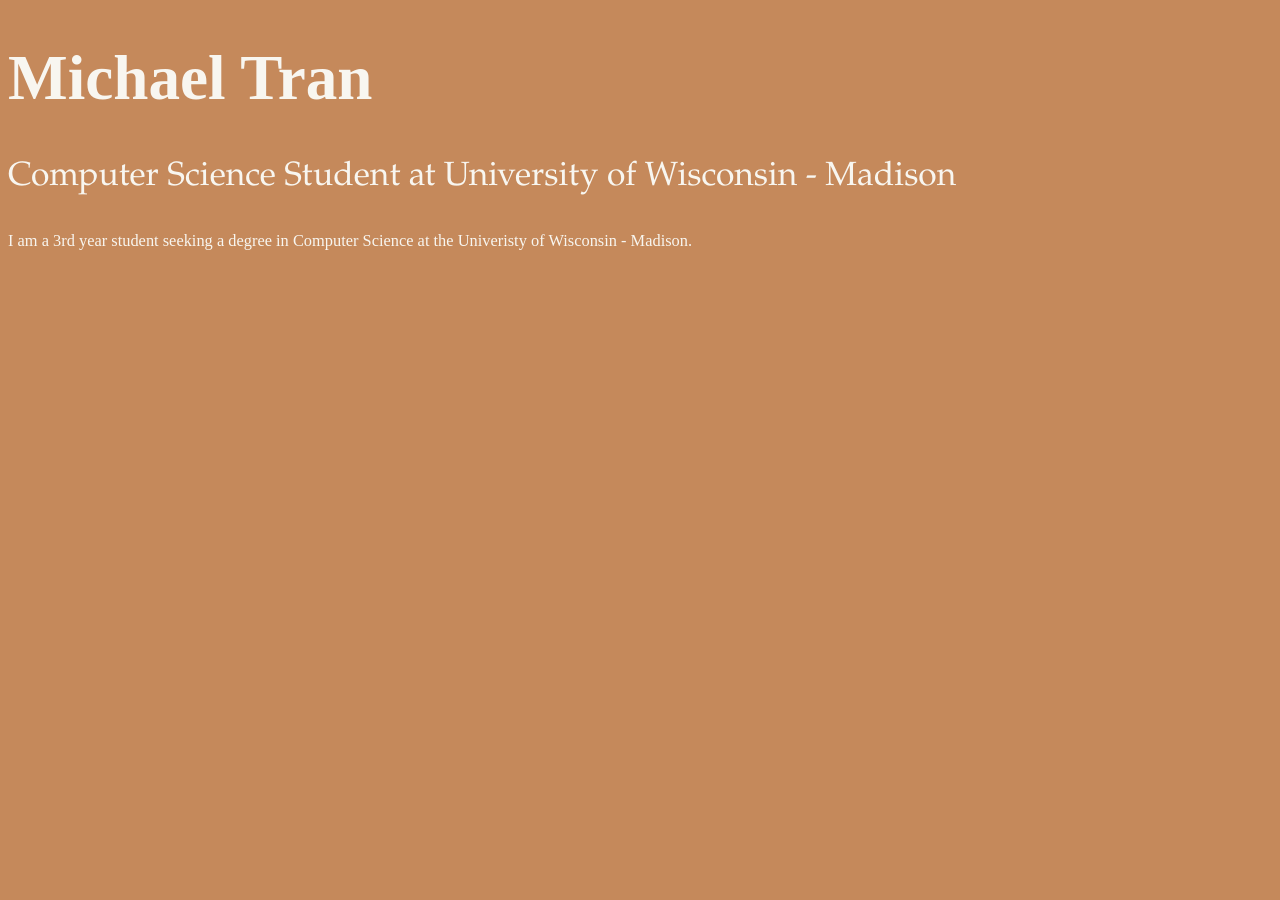
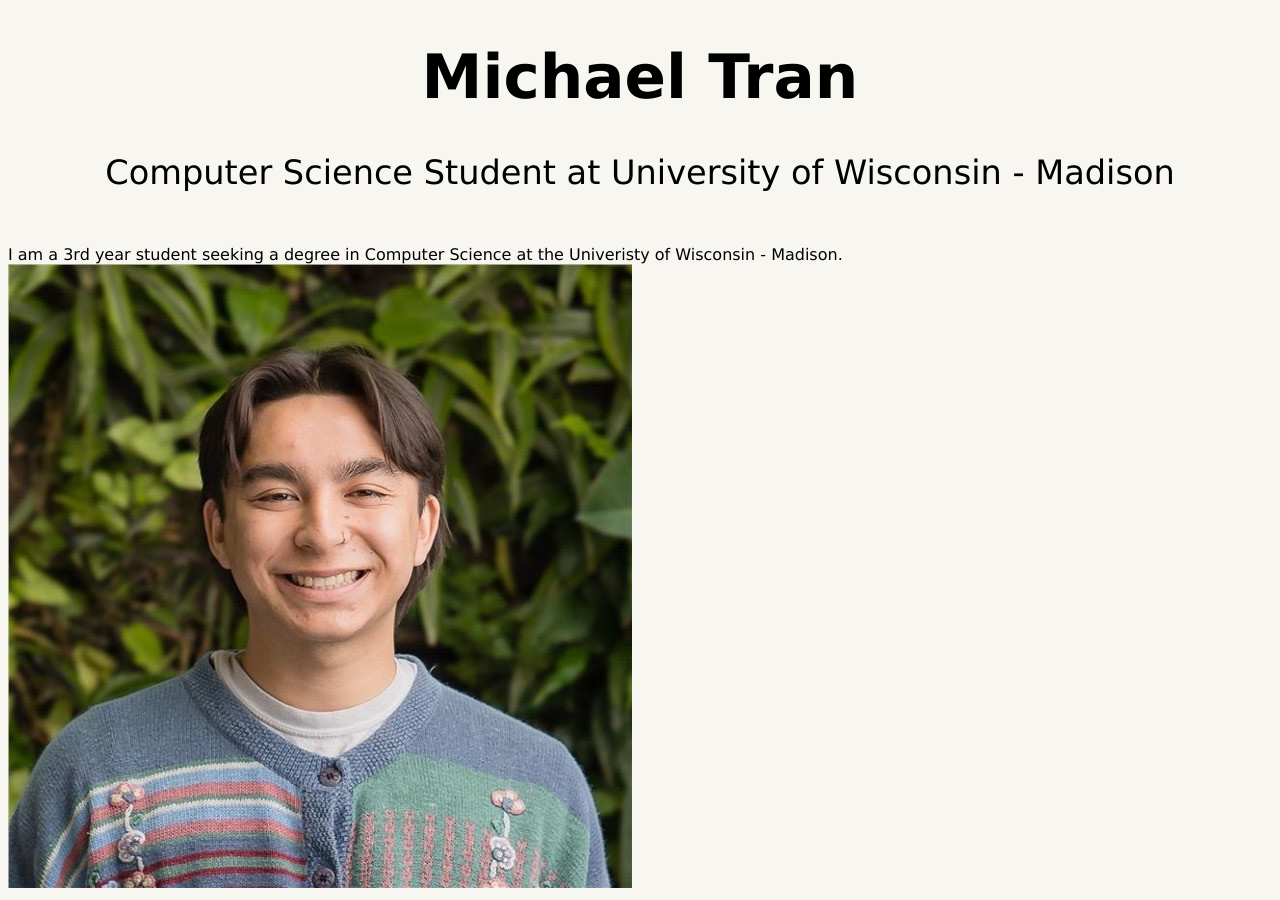
Before and after one commit to michael-tran12/michael-tran12.github.io, a plain HTML site: page index.html in a window 1280 px wide. Before the commit the page ends 800 px from the top, so only its background shows below. Drawn offline with Linux system fonts and the light colour scheme.

Commit message:
Adding more

```diff
--- a/index.html
+++ b/index.html
@@ -1,15 +1,17 @@
 <!DOCTYPE html>
 <html>
 <body>
+<link rel="stylesheet" href="styles.css">
 
-<h1>Michael Tran</h1>
-    <link rel="stylesheet" href="styles.css">
-    <p id="subtitle">Computer Science Student at University of Wisconsin - Madison</p>
+<h1 style="color:black; text-align:center">Michael Tran</h1>
+    <p id="subtitle"; text-align:center>Computer Science Student at University of Wisconsin - Madison</p>
     <body>
-        <p>
+        <br id="info">
             I am a 3rd year student seeking a degree in
             Computer Science at the Univeristy of Wisconsin - Madison.
-        </p>
+        </br>
+
+        <img id="main_img" src="myface.jpeg" alt="Michael Tran">
     </body>
 
 
--- a/styles.css
+++ b/styles.css
@@ -1,17 +1,17 @@
 * {
-    background-color: var(--beige);
-    color: var(--white);
+    background-color: var(--white);
+    color: var(--black);
+    font-family:'Lucida Sans', 'Lucida Sans Regular', 'Lucida Grande', 'Lucida Sans Unicode', Geneva, Verdana, sans-serif
 }
 
 :root {
     --buttonblue: #123445;
-    --beige: #c5895b;
+    --black: #000000;
     --white: #F8F6F0;
 }
 
 h1 {
-    font-family: 'Times New Roman', Times, serif;
-    font-size: calc(4vw + 12px);
+    font-size: calc(4vw + 10px);
 }
 
 .cursor {
@@ -23,11 +23,11 @@ h1 {
 }
 
 #subtitle {
-    font-family: Garamond, 'Times New Roman', Times, serif;
     font-size: calc(2vw + 8px);
 }
 
 p {
+    text-align: center;
     font-size: calc(.5vw + 10px);
 }
 
@@ -60,10 +60,10 @@ p {
 #main-img {
     position: relative;
     margin: 0 auto;
-    width: 70%;
-    max-width: 400px;
-    min-width: 200px;
-    border: 3px var(--white) solid;
+    width: 50%;
+    max-width: 200px;
+    min-width: 100px;
+    border: 3px var(--black) solid;
 }
 
 #projects {
@@ -166,6 +166,6 @@ a {
     }
     100% {
         background-color: rgba(255,255,255,0.8);
-        color: white
+        color: black
     }
 }
```
Also changed, not shown: myface.jpeg (added).
